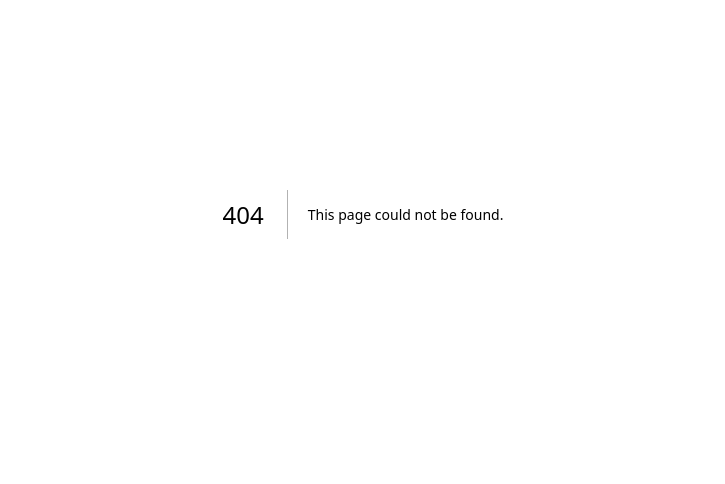
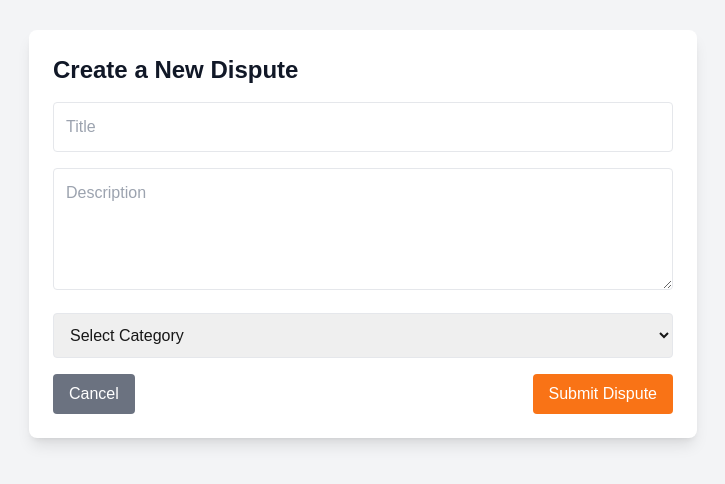
Before and after one commit to ro61zzy/support_hub, a Next.js app in the folder client_dispute_system/: page /dashboard/create-dispute in a window 1280 px wide. Before the commit this address had no page. Shown: the part 186-670 px from the top of the page, without its empty margins (277-1002 px from the left). Built offline with nearby package versions, Linux system fonts and the light colour scheme; no server answers.

Commit message:
Feature: Create issues and client dashboard

```diff
--- /dev/null
+++ b/client_dispute_system/src/app/dashboard/create-dispute/page.tsx
@@ -0,0 +1,104 @@
+"use client";
+
+import { useState } from "react";
+import { supabase } from "@/lib/supabase";
+import { useRouter } from "next/navigation";
+
+export default function CreateDisputePage() {
+  const [title, setTitle] = useState("");
+  const [description, setDescription] = useState("");
+  const [category, setCategory] = useState("");
+  const [errorMessage, setErrorMessage] = useState("");
+  const router = useRouter();
+
+  const handleSubmit = async (e: React.FormEvent) => {
+    e.preventDefault();
+
+    if (!title || !description || !category) {
+      setErrorMessage("All fields are required.");
+      return;
+    }
+
+    // Fetch the current user
+    const { data: { user }, error } = await supabase.auth.getUser();
+    if (error || !user) {
+      setErrorMessage("You must be logged in to create a dispute.");
+      return;
+    }
+
+    // Insert the dispute into the database
+    const { error: insertError } = await supabase.from("disputes").insert([
+      {
+        title,
+        description,
+        category,
+        user_id: user.id, // Save the dispute under the logged-in user
+        status: "pending", // Default status
+        created_at: new Date(),
+      },
+    ]);
+
+    if (insertError) {
+      setErrorMessage("Error creating dispute. Please try again.");
+      return;
+    }
+
+    router.push("/dashboard"); // Redirect to the dashboard after submission
+  };
+
+  return (
+    <div className="min-h-screen flex items-center justify-center bg-gray-100">
+
+    <div className="max-w-3xl mx-auto p-6 bg-white shadow-lg rounded-lg mt-10">
+      <h2 className="text-2xl font-bold text-gray-900 mb-4">Create a New Dispute</h2>
+
+      {errorMessage && (
+        <div className="bg-red-100 text-red-700 p-3 rounded mb-4">{errorMessage}</div>
+      )}
+
+      <form onSubmit={handleSubmit} className="space-y-4">
+        <input
+          type="text"
+          placeholder="Title"
+          className="w-full border p-3 rounded"
+          value={title}
+          onChange={(e) => setTitle(e.target.value)}
+        />
+        <textarea
+          placeholder="Description"
+          className="w-full border p-3 rounded"
+          rows={4}
+          value={description}
+          onChange={(e) => setDescription(e.target.value)}
+        ></textarea>
+        <select
+          className="w-full border p-3 rounded"
+          value={category}
+          onChange={(e) => setCategory(e.target.value)}
+        >
+          <option value="">Select Category</option>
+          <option value="Billing">Billing</option>
+          <option value="Service Issue">Service Issue</option>
+          <option value="Other">Other</option>
+        </select>
+
+        <div className="flex justify-between">
+          <button
+            type="button"
+            className="bg-gray-500 text-white px-4 py-2 rounded"
+            onClick={() => router.push("/dashboard")}
+          >
+            Cancel
+          </button>
+          <button
+            type="submit"
+            className="bg-orange-500 text-white px-4 py-2 rounded hover:bg-orange-600"
+          >
+            Submit Dispute
+          </button>
+        </div>
+      </form>
+    </div>
+    </div>
+  );
+}
--- a/client_dispute_system/src/app/dashboard/page.tsx
+++ b/client_dispute_system/src/app/dashboard/page.tsx
@@ -69,43 +69,51 @@ export default function Dashboard() {
   }, [userId]);
 
   if (!userId) {
-    return <p>Getting your data...</p>;
+    return <p className="text-center mt-10 text-gray-600">Loading user data...</p>;
   }
 
   return (
-    <div className="max-w-4xl mx-auto p-6">
-      <h2 className="text-2xl font-semibold mb-4">Your Disputes</h2>
+<div className="max-w-6xl mx-auto p-6 bg-gray-100 min-h-screen">
 
+      {/* Header Section */}
+      <div className="flex justify-between items-center mb-6">
+        <h2 className="text-3xl font-semibold text-gray-800">Issues Dashboard</h2>
+        <button
+          className="bg-orange-500 text-white px-5 py-2 rounded-lg font-semibold shadow-md hover:bg-orange-600 transition"
+          onClick={() => router.push("/dashboard/create-dispute")}
+        >
+          + Create New Issue
+        </button>
+      </div>
+
+      {/* Error Message */}
       {errorMessage && (
-        <div className="bg-red-100 text-red-700 p-3 rounded mb-4">
+        <div className="bg-red-100 text-red-700 p-3 rounded mb-4 border border-red-400">
           {errorMessage}
         </div>
       )}
 
+      {/* Disputes Grid */}
       {loading ? (
-        <p>Loading disputes...</p>
+        <p className="text-center text-gray-600">Loading issues...</p>
       ) : disputes.length === 0 ? (
-        <p>No disputes found.</p>
+        <p className="text-center text-gray-500">No Issues found.</p>
       ) : (
-        <div className="space-y-4">
+        <div className="grid grid-cols-1 sm:grid-cols-2 lg:grid-cols-3 gap-6">
           {disputes.map((dispute) => (
-            <div key={dispute.id} className="p-4 bg-white shadow-md rounded-lg">
-              <h3 className="text-lg font-bold">{dispute.title}</h3>
-              <p className="text-gray-600">{dispute.description}</p>
-              <p className="text-sm text-gray-500">
-                Status: <span className="font-semibold">{dispute.status}</span>
+            <div
+              key={dispute.id}
+              className="p-5 bg-white shadow-lg rounded-lg border border-gray-200"
+            >
+              <h3 className="text-lg font-bold text-gray-900">{dispute.title}</h3>
+              <p className="text-gray-600 text-sm mt-2">{dispute.description}</p>
+              <p className="mt-3 text-sm text-gray-500">
+                Status: <span className="font-semibold text-blue-600">{dispute.status}</span>
               </p>
             </div>
           ))}
         </div>
       )}
-
-      <button
-        className="mt-6 bg-orange-500 text-white px-4 py-2 rounded-lg font-semibold shadow-md hover:bg-orange-600 transition"
-        onClick={() => router.push("/dashboard/create-dispute")}
-      >
-        Create New Dispute
-      </button>
     </div>
   );
 }
```
